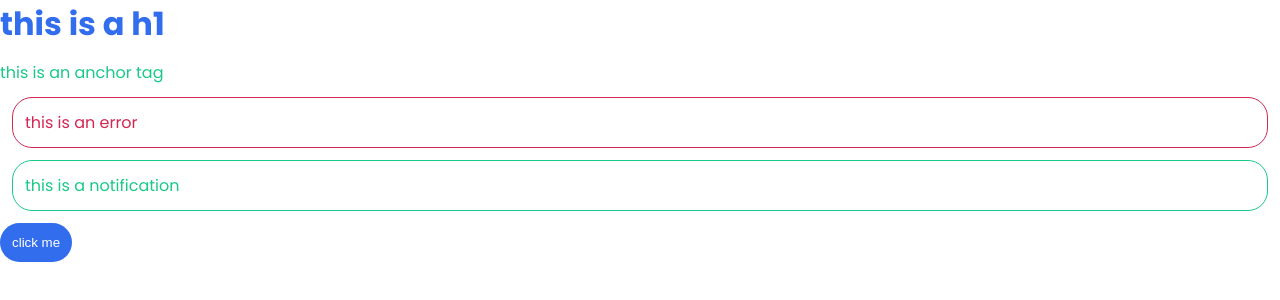
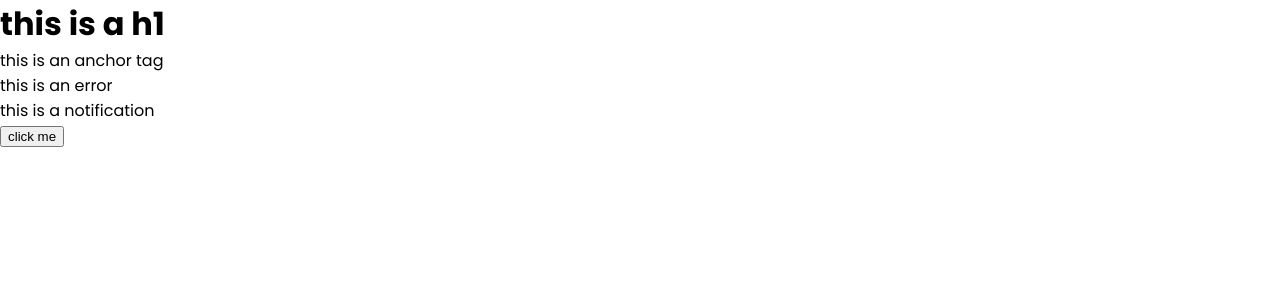
Before and after one commit to KorenPapazian/sasslib, a website built with Vite: page index.html in a window 1280 px wide. Built offline with nearby package versions, Linux system fonts and the light colour scheme.

Commit message:
Change structure

```diff
--- a/index.html
+++ b/index.html
@@ -5,7 +5,7 @@
   <meta charset="UTF-8" />
   <link rel="icon" type="image/svg+xml" href="/vite.svg" />
   <meta name="viewport" content="width=device-width, initial-scale=1.0" />
-  <link rel="stylesheet" lang="sass" href="style.scss">
+  <link rel="stylesheet" lang="sass" href="./sasslib/style.scss">
   <title>Vite App</title>
 </head>
 
--- /dev/null
+++ b/sasslib/_base.scss
@@ -0,0 +1,28 @@
+@import url('https://fonts.googleapis.com/css2?family=Poppins:ital,wght@0,100;0,200;0,300;0,400;0,500;0,600;0,700;0,800;0,900;1,100;1,200;1,300;1,400;1,500;1,600;1,700;1,800;1,900&display=swap');
+
+* {
+    color: inherit;
+    margin: 0;
+}
+
+body {
+    font-family: Poppins;
+}
+
+ul {
+    padding: 0;
+    list-style-type: none;
+}
+
+a {
+    text-decoration: none;
+}
+
+hr {
+    border: 0;
+    border-top: 1px dotted #efefef;
+}
+
+img {
+    max-width: 100%;
+}
--- /dev/null
+++ b/sasslib/style.scss
@@ -0,0 +1,48 @@
+//variables & functions
+@import 'variables';
+
+//base & layout
+@import 'base';
+
+//colors
+
+//components
+
+//utilities
+
+// h1 {
+//     color: $primary;
+//     margin-bottom: $base-margin;
+// }
+
+// a {
+//     color: $secondary;
+// }
+
+// button {
+//     color: white;
+//     border: 0;
+//     background: $primary;
+//     border-radius: $base-border-radius;
+//     padding: $base-padding;
+// }
+
+// .error {
+//     color: $error;
+//     border-color: $error;
+//     border-style: solid;
+//     margin: $base-margin;
+//     padding: $base-padding;
+//     border-radius: $base-border-radius;
+//     border-width: $base-border-thickness;
+// }
+
+// .notification {
+//     color: $secondary;
+//     border-color: $secondary;
+//     border-style: solid;
+//     margin: $base-margin;
+//     padding: $base-padding;
+//     border-radius: $base-border-radius;
+//     border-width: $base-border-thickness;
+// }
--- a/style.scss
+++ /dev/null
@@ -1,67 +0,0 @@
-@import url('https://fonts.googleapis.com/css2?family=Poppins:ital,wght@0,100;0,200;0,300;0,400;0,500;0,600;0,700;0,800;0,900;1,100;1,200;1,300;1,400;1,500;1,600;1,700;1,800;1,900&display=swap');
-
-@import 'variables';
-
-* {
-    color: inherit;
-    margin: 0;
-}
-
-body {
-    font-family: Poppins;
-}
-
-ul {
-    padding: 0;
-    list-style-type: none;
-}
-
-a {
-    text-decoration: none;
-}
-
-hr {
-    border: 0;
-    border-top: 1px dotted #efefef;
-}
-
-img {
-    max-width: 100%;
-}
-
-h1 {
-    color: $primary;
-    margin-bottom: $base-margin;
-}
-
-a {
-    color: $secondary;
-}
-
-button {
-    color: white;
-    border: 0;
-    background: $primary;
-    border-radius: $base-border-radius;
-    padding: $base-padding;
-}
-
-.error {
-    color: $error;
-    border-color: $error;
-    border-style: solid;
-    margin: $base-margin;
-    padding: $base-padding;
-    border-radius: $base-border-radius;
-    border-width: $base-border-thickness;
-}
-
-.notification {
-    color: $secondary;
-    border-color: $secondary;
-    border-style: solid;
-    margin: $base-margin;
-    padding: $base-padding;
-    border-radius: $base-border-radius;
-    border-width: $base-border-thickness;
-}
```
Also changed, not shown: sasslib/_variables.scss (renamed from variables.scss).
